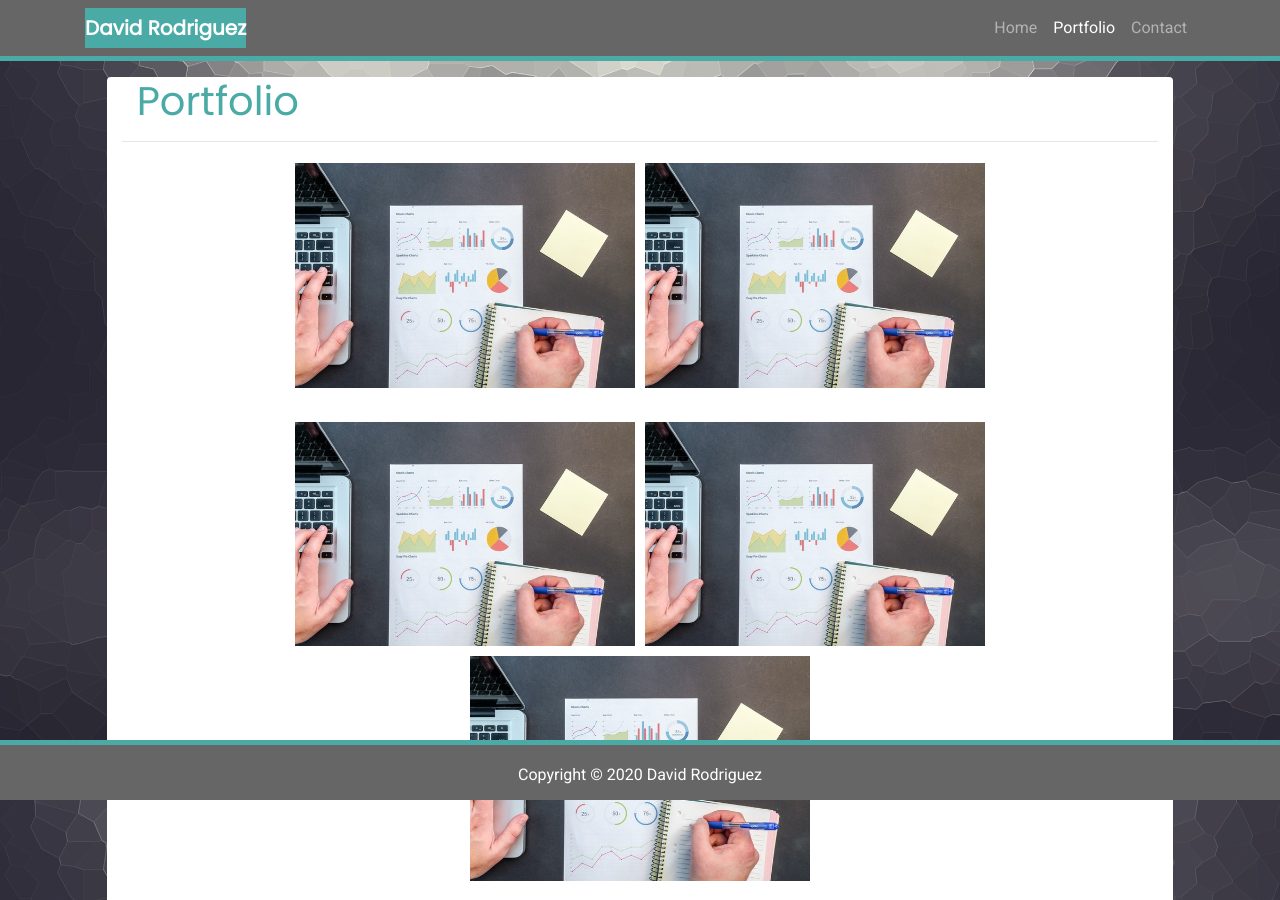
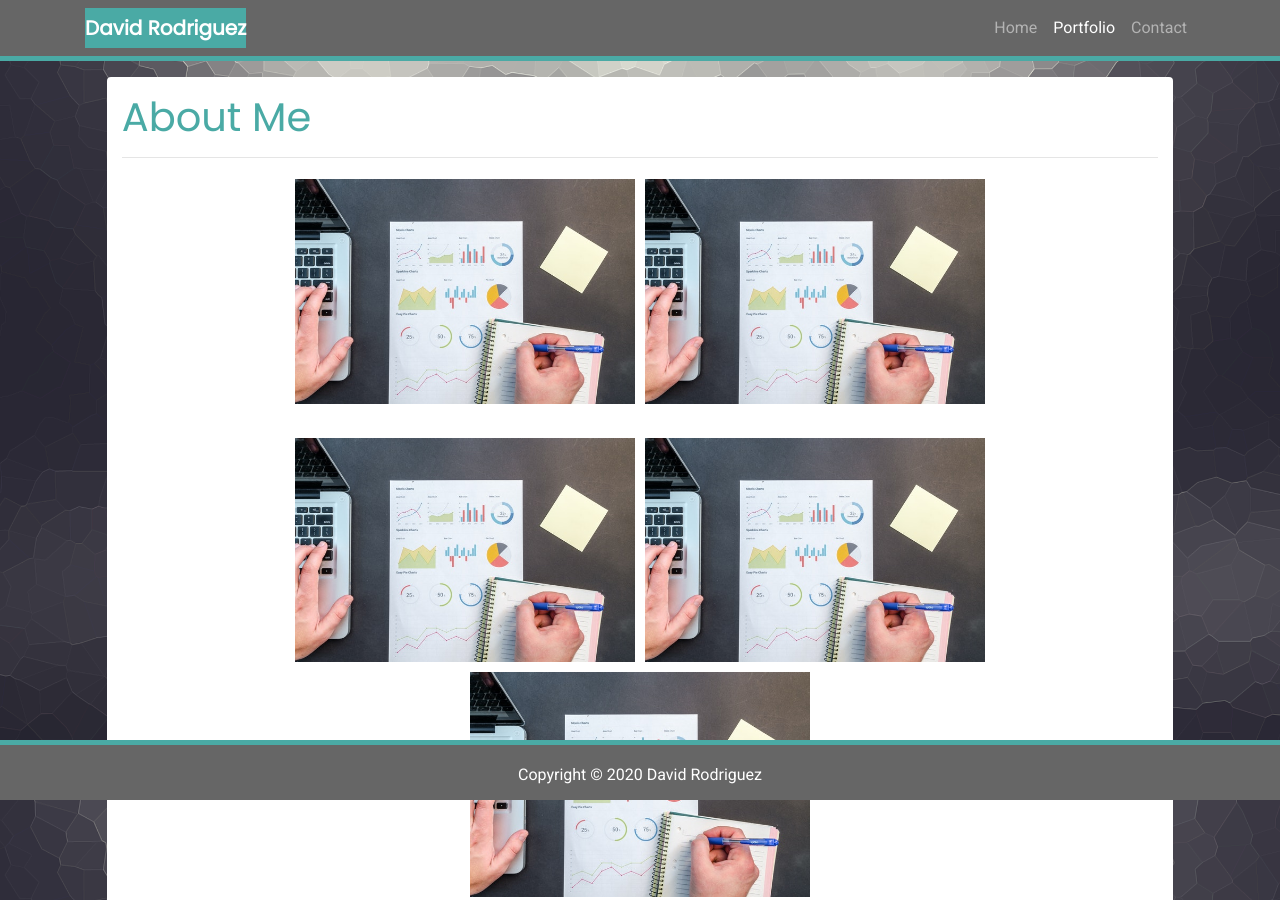
Before and after one commit to davidsaulrodriguez/responsive-portfolio-hw, a website: page portfolio.html in a window 1280 px wide. Shown: the top 900 px of the page. Drawn offline with Linux system fonts and the light colour scheme.

Commit message:
Fixed header of Portfolio page

```diff
--- a/portfolio.html
+++ b/portfolio.html
@@ -42,13 +42,14 @@
 
   <!-- Start of main content -->
 
-  <main>
-    <div class="col-sm-10 offset-sm-1 mt-3 bg-white rounded mx-auto">
-      <header>
-        <h1 class="col-12 h1 mt-3">Portfolio</h1>
-      </header>
+  <main class="container-fluid mt-3">
+    <div class="row">
+      <div class="col-sm-10 offset-sm-1 rounded mx-auto bg-white">
+        <header>
+          <h1 class="h1 mt-3">About Me</h1>
+        </header>
       <hr>
-      <div class="d-flex flex-row flex-wrap justify-content-center">
+      <section class="d-flex flex-row flex-wrap justify-content-center">
         <div class="d-flex flex-column">
             <img src="./assets/imgs/pexels-lukas-669615.jpg" alt="Project 1 Cover Image" class="img-fluid">
           <br>
@@ -64,7 +65,7 @@
           <br>
           <img src="./assets/imgs/pexels-lukas-669615.jpg" alt="Project 6 Cover Image" class="img-fluid">
         </div>
-      </div>
+      </section>
     </div>
   </main>
 
```
Also changed, not shown: src/portfolio.html (+4 -3 lines).
